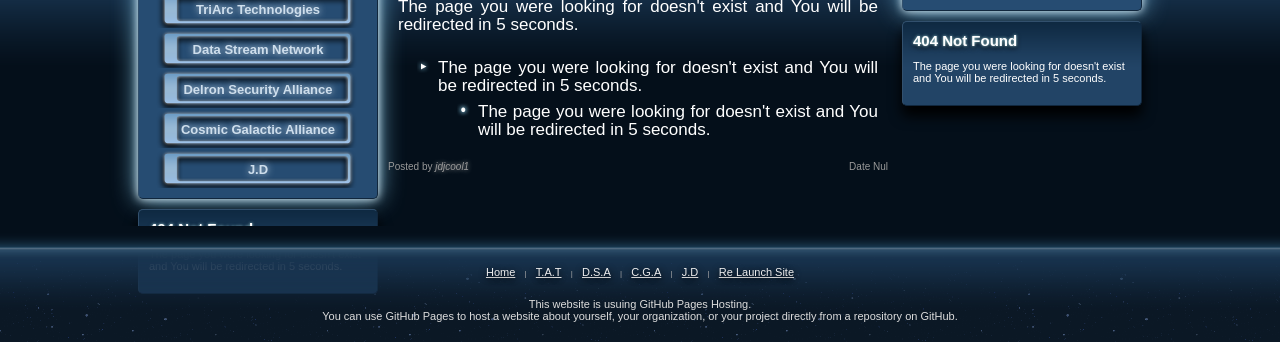
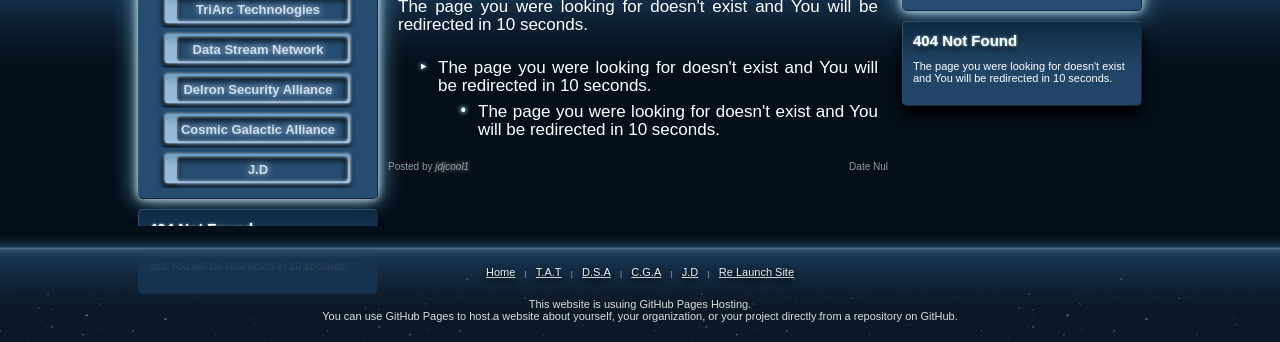
Before and after one commit to jdjcool1/jdjcool1.github.io, a plain HTML site: page 404.html in a window 1280 px wide. Shown: the part 460-802 px from the top of the page. Drawn offline with Linux system fonts and the light colour scheme.

Commit message:
Add files via upload

```diff
--- a/404.html
+++ b/404.html
@@ -5,7 +5,7 @@
 	<title>404 Not Found</title>
 	<link href="css/main.css" rel="stylesheet" type="text/css">
 	<!--[if lte IE 6]><link href="css/quirks.css" rel="stylesheet" type="text/css"><![endif]-->
-	<link href="images/favicon.png.png" rel="icon" type="image/png">
+	<link href="images/favicon.png" rel="icon" type="image/png">
 	<meta HTTP-EQUIV="REFRESH" content="10; url=index.html">
 </head>
 
@@ -51,7 +51,7 @@
 				</div></div></div>
 				<div class="box">
 					<h1>404 Not Found</h1>
-					<p>The page you were looking for doesn't exist and You will be redirected in 5 seconds.</p>
+					<p>The page you were looking for doesn't exist and You will be redirected in 10 seconds.</p>
 				</div>
 			</div>
 
@@ -59,11 +59,11 @@
 				<div class="article">
 					<h1>404 Not Found</h1>
 					<div class="articleBody">
-						<p>The page you were looking for doesn't exist and You will be redirected in 5 seconds.</p>
+						<p>The page you were looking for doesn't exist and You will be redirected in 10 seconds.</p>
 						<ul>
-							<li>The page you were looking for doesn't exist and You will be redirected in 5 seconds.
+							<li>The page you were looking for doesn't exist and You will be redirected in 10 seconds.
 							<ul>
-								<li>The page you were looking for doesn't exist and You will be redirected in 5 seconds.</li>
+								<li>The page you were looking for doesn't exist and You will be redirected in 10 seconds.</li>
 							</ul>
 							</li>
 						</ul>
@@ -84,7 +84,7 @@
 				</div></div></div>
 				<div class="box">
 					<h1>404 Not Found</h1>
-					<p>The page you were looking for doesn't exist and You will be redirected in 5 seconds.</p>
+					<p>The page you were looking for doesn't exist and You will be redirected in 10 seconds.</p>
 				</div>
 			</div>
 
```
Also changed, not shown: Home.html (+1 -1 lines), cga.html (+1 -1 lines), dsa.html (+1 -1 lines), dsn.html (+1 -1 lines), index.html (+1 -1 lines), jdd.html (+1 -1 lines), tat.html (+1 -1 lines).
